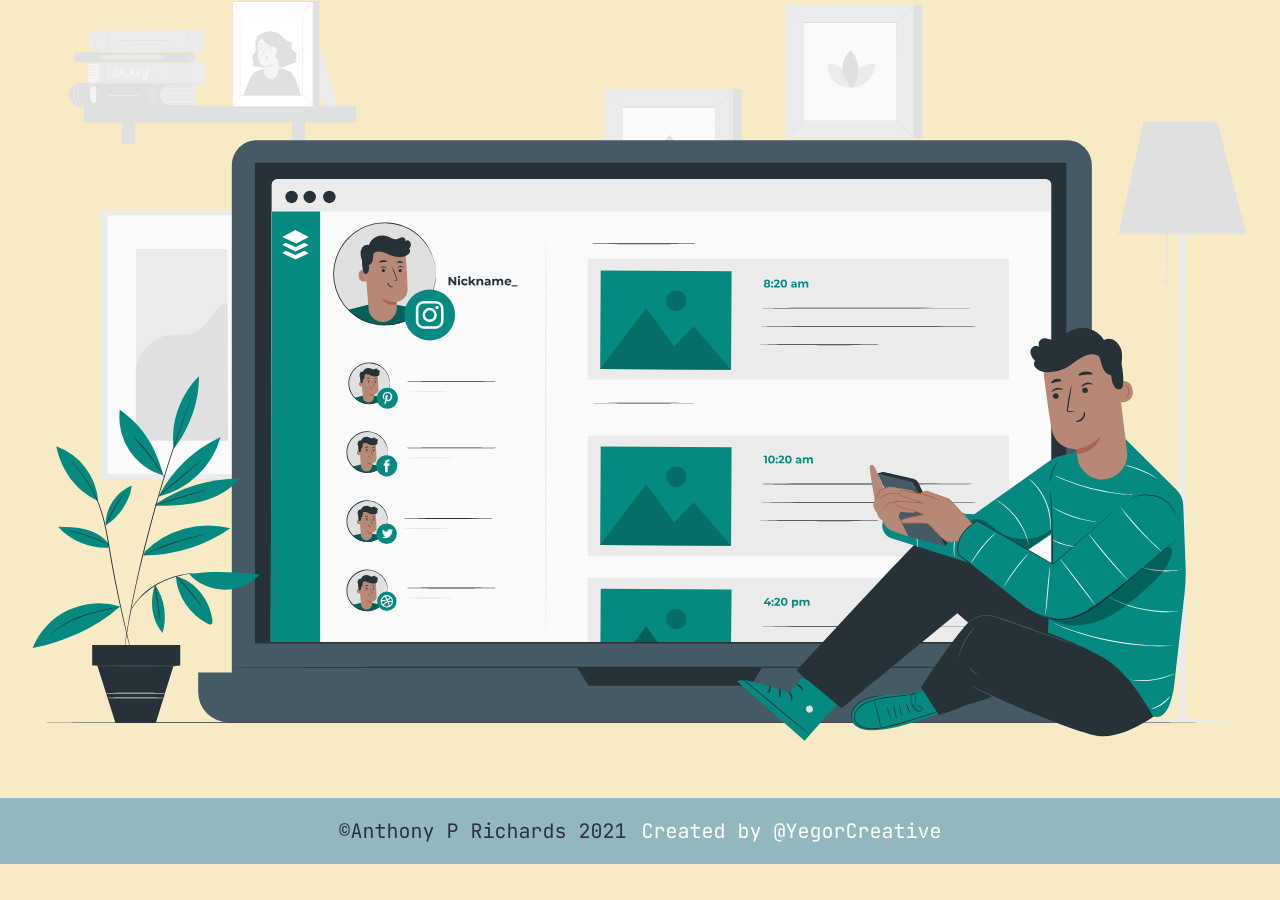
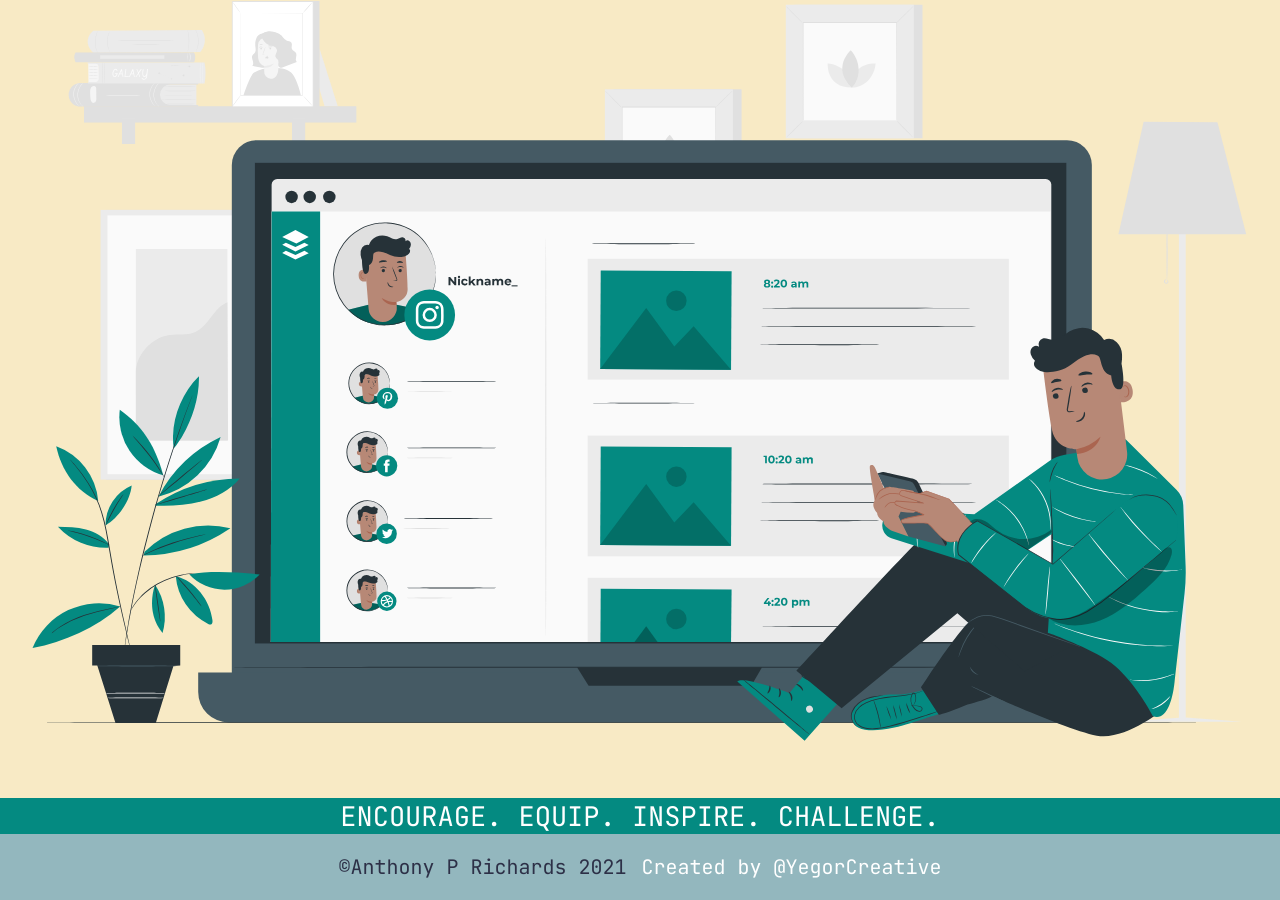
Before and after one commit to YegorCreative/Anthony-P.-Richards, a plain HTML site: page index.html in a window 1280 px wide. Shown: the part 1598-2498 px from the top of the page. Before the commit the page ends 2462 px from the top, so only its background shows below. Drawn offline with Linux system fonts and the light colour scheme.

Commit message:
small idea update

```diff
--- a/index.html
+++ b/index.html
@@ -50,7 +50,7 @@
   <div class="svgGif">
     <img src="Assets/Buffer-pana.svg" alt="decorative svg file" >
   </div>
-
+  <div class="headerRow">ENCOURAGE. EQUIP. INSPIRE. CHALLENGE.</div>
 <div class="footerMain">
   <p>©Anthony P Richards 2021</p>
   <p><a href="https://www.instagram.com/yegorcreative/" aria-label="Link to YegorCreative instagram page">Created by @YegorCreative</a></p>
```
